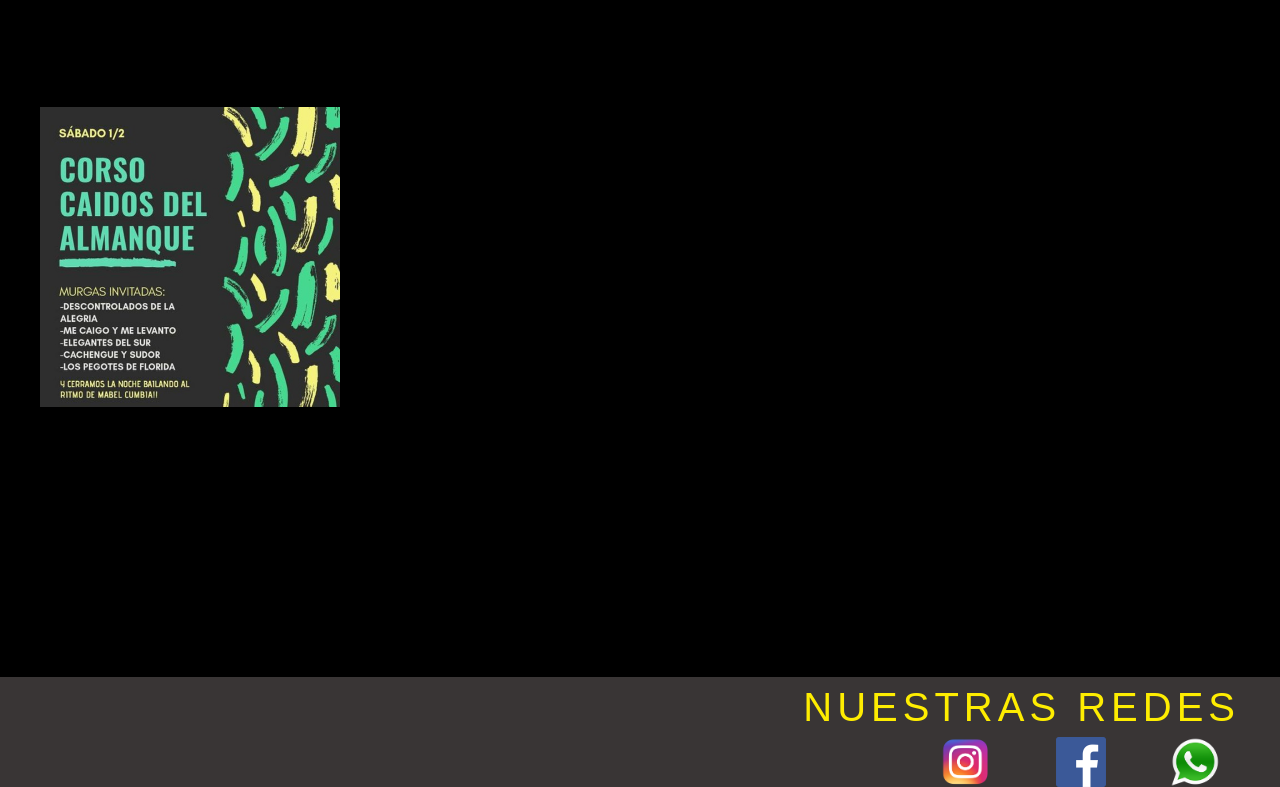
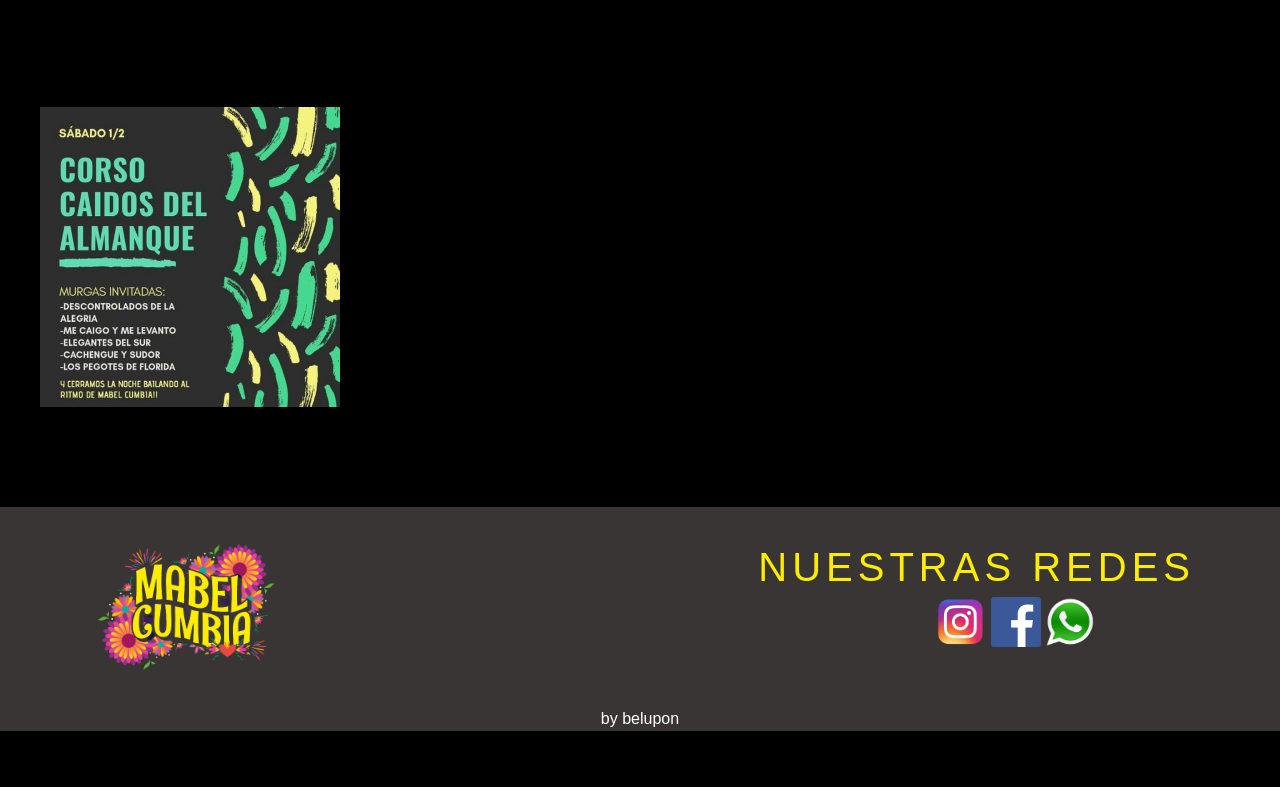
Before and after one commit to belupon/proyectocoder, a website: page pages/Shows.html in a window 1280 px wide. Shown: the part 957-1744 px from the top of the page. After the commit the page ends 1688 px from the top, so only its background shows below. Drawn offline with nearby package versions, Linux system fonts and the light colour scheme; a web font is replaced by a local one.

Commit message:
modifique proyecto

```diff
--- a/css/style.css
+++ b/css/style.css
@@ -16,16 +16,19 @@
                   color: #feed01;
                   text-align: right;
                   font-size: 40px;
-                  margin-right: 40px;
                   letter-spacing:5px;
-                  margin-top: 200px }
 
-.logofooter {margin-left: 20px; margin-top: 200px !important}
+                  }
+
+.logoFooter {text-align: left; padding-left: 100px;}
 
 
-.logos {margin-left: 20px; margin-right: 40px;}
+.logos { text-align: right;}
 
-.seccionlogos {text-align: right; margin-right: 20px; margin-bottom: 10px;}
+.redes {text-align: right; justify-content: center;padding-right: 100px; margin-top:30px }
+
+.seccionlogos {text-align: right;
+                padding-right: 100px}
 
 
 .videos { padding-left: 30px; padding-right: 30px }
--- a/pages/Shows.html
+++ b/pages/Shows.html
@@ -73,21 +73,32 @@
 		</main>
 	</body>
 
-		<footer>
-
-	<div class="nuestrasredes">
-	<span>NUESTRAS REDES</span>
-	</div>
-	<div class="seccionlogos">
+<footer class="footer">
+	<div class="row">
+		<div class= "logoFooter col-sm-12 col-md-6 col-lg-6">
+			<img src="../img/logomabel-removebg-preview.png" width="200px" height="auto"></img>
+		</div>
+		<div class=" redes col-sm-12 col-md-6 col-lg-6">
+			<div class="nuestrasredes">
+				<span>NUESTRAS REDES</span>
+			</div>
+			<div class="seccionlogos">
 			<a data-testid="linkElement" href="https://www.instagram.com/mabelcumbia/" target="_blank" rel="noopener" class="_3LmCZ">
 			<img class="logos" alt="Instagram" src="../img/logoinsta.png" width="50" height="auto"></a>
 			<a data-testid="linkElement" href="https://www.facebook.com/MabelCumbia/" target="_blank" rel="noopener" class="_3LmCZ">
 			<img class="logos" alt="Facebook" src="../img/logoface.png" width="50" height="auto"></a>
 			<a href="https://api.whatsapp.com/send?phone=+5491140468010">
 			<img class="logos" alt="whatsapp" src="../img/logowhats.png" width="50" height="auto"></a>
+			</div>
+
+		</div>
 	</div>
 
-	</footer>
+
+	<div class="belu">
+		<p class="belu">by belupon</p>
+	</div>
+</footer>
 
 		<script src="https://code.jquery.com/jquery-3.5.1.slim.min.js" integrity="sha384-DfXdz2htPH0lsSSs5nCTpuj/zy4C+OGpamoFVy38MVBnE+IbbVYUew+OrCXaRkfj" crossorigin="anonymous"></script>
 		<script src="https://cdn.jsdelivr.net/npm/bootstrap@4.6.0/dist/js/bootstrap.bundle.min.js" integrity="sha384-Piv4xVNRyMGpqkS2by6br4gNJ7DXjqk09RmUpJ8jgGtD7zP9yug3goQfGII0yAns" crossorigin="anonymous"></script>
```
Also changed, not shown: index.html (+11 -7 lines), pages/Banda.html (+17 -7 lines), pages/Galeria.html (+17 -8 lines), pages/Tienda.html (+17 -8 lines).
